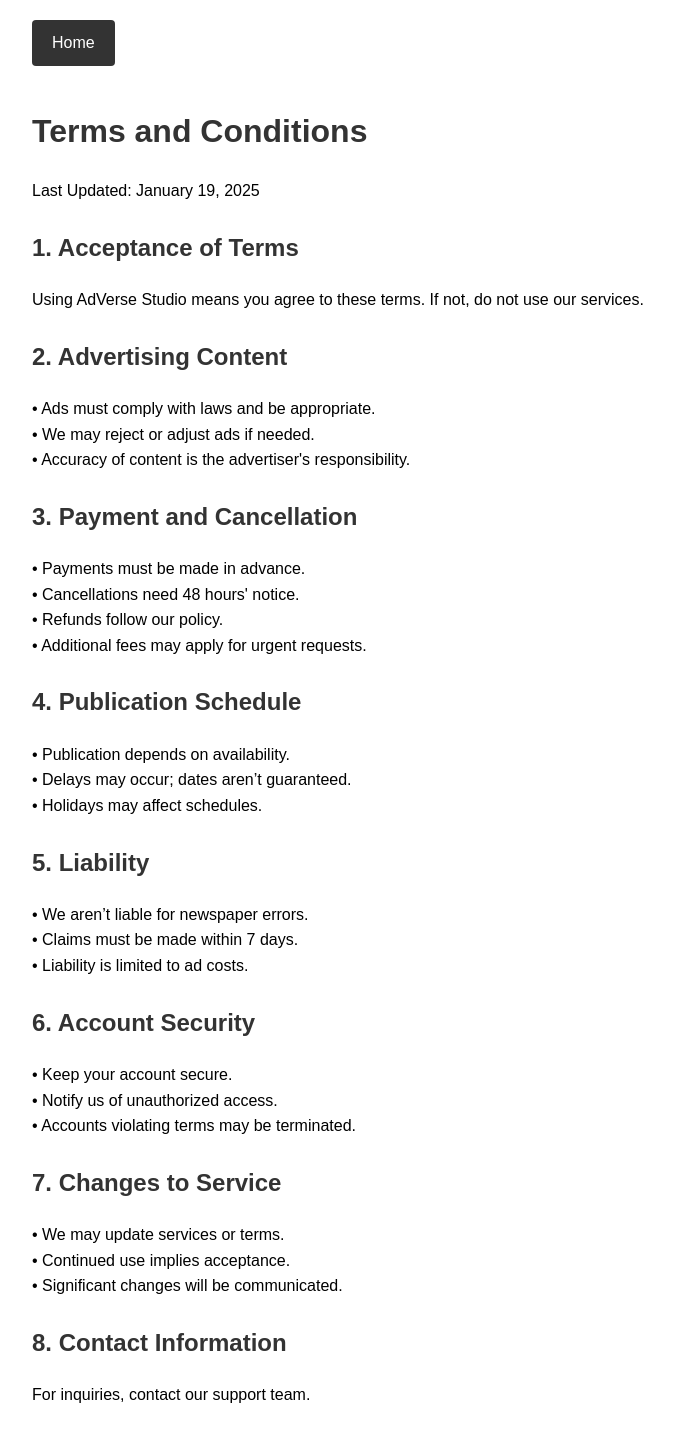
After one commit to sarwar-sakib/webtech_project, a PHP site: page /view/terms.html in a window 1280 px wide. The commit adds this page. Shown: the whole page, without its empty margins (208-882 px from the left). Run offline with PHP 8.4, Linux system fonts and the light colour scheme.

Commit message:
added about,privacy,terms on bottom bar

```diff
--- a/view/bottombar.php
+++ b/view/bottombar.php
@@ -40,9 +40,9 @@
 
     <div class="bottom-bar">
         <p><b>AdVerse Studio</b></p>
-        <a href="about.php">About Us</a> |
-        <a href="terms.php">Terms and Conditions</a> |
-        <a href="privacy.php">Privacy Policy</a>
+        <a href="about.html">About Us</a> |
+        <a href="terms.html">Terms and Conditions</a> |
+        <a href="privacy.html">Privacy Policy</a>
         <p>contact@adverse.com | Helpline: +880 1712-345678</p>
         <p>© 2025 AdVerse Studio</p>
     </div>
--- /dev/null
+++ b/view/terms.html
@@ -0,0 +1,113 @@
+<!DOCTYPE html>
+<html lang="en">
+<head>
+    <meta charset="UTF-8">
+    <meta name="viewport" content="width=device-width, initial-scale=1.0">
+    <title>Terms and Conditions - AdVerse Studio</title>
+    <style>
+        body {
+            font-family: Arial, sans-serif;
+            max-width: 800px;
+            margin: 0 auto;
+            padding: 20px;
+            line-height: 1.6;
+        }
+        h1, h2 {
+            color: #333;
+            margin-top: 25px;
+        }
+        .section {
+            margin-bottom: 20px;
+        }
+        .home-button {
+            display: inline-block;
+            padding: 10px 20px;
+            background-color: #333;
+            color: white;
+            text-decoration: none;
+            border-radius: 4px;
+            margin-bottom: 15px;
+        }
+        .home-button:hover {
+            background-color: #555;
+        }
+    </style>
+</head>
+<body>
+    <a href="home.php" class="home-button">Home</a>
+
+    <div class="section">
+        <h1>Terms and Conditions</h1>
+        <p>Last Updated: January 19, 2025</p>
+    </div>
+
+    <div class="section">
+        <h2>1. Acceptance of Terms</h2>
+        <p>
+            Using AdVerse Studio means you agree to these terms. If not, do not use our services.
+        </p>
+    </div>
+
+    <div class="section">
+        <h2>2. Advertising Content</h2>
+        <p>
+            • Ads must comply with laws and be appropriate.<br>
+            • We may reject or adjust ads if needed.<br>
+            • Accuracy of content is the advertiser's responsibility.
+        </p>
+    </div>
+
+    <div class="section">
+        <h2>3. Payment and Cancellation</h2>
+        <p>
+            • Payments must be made in advance.<br>
+            • Cancellations need 48 hours' notice.<br>
+            • Refunds follow our policy.<br>
+            • Additional fees may apply for urgent requests.
+        </p>
+    </div>
+
+    <div class="section">
+        <h2>4. Publication Schedule</h2>
+        <p>
+            • Publication depends on availability.<br>
+            • Delays may occur; dates aren’t guaranteed.<br>
+            • Holidays may affect schedules.
+        </p>
+    </div>
+
+    <div class="section">
+        <h2>5. Liability</h2>
+        <p>
+            • We aren’t liable for newspaper errors.<br>
+            • Claims must be made within 7 days.<br>
+            • Liability is limited to ad costs.
+        </p>
+    </div>
+
+    <div class="section">
+        <h2>6. Account Security</h2>
+        <p>
+            • Keep your account secure.<br>
+            • Notify us of unauthorized access.<br>
+            • Accounts violating terms may be terminated.
+        </p>
+    </div>
+
+    <div class="section">
+        <h2>7. Changes to Service</h2>
+        <p>
+            • We may update services or terms.<br>
+            • Continued use implies acceptance.<br>
+            • Significant changes will be communicated.
+        </p>
+    </div>
+
+    <div class="section">
+        <h2>8. Contact Information</h2>
+        <p>
+            For inquiries, contact our support team.
+        </p>
+    </div>
+</body>
+</html>
```
Also changed, not shown: view/about.html (added, +78 -0 lines), view/privacy.html (added, +75 -0 lines).
